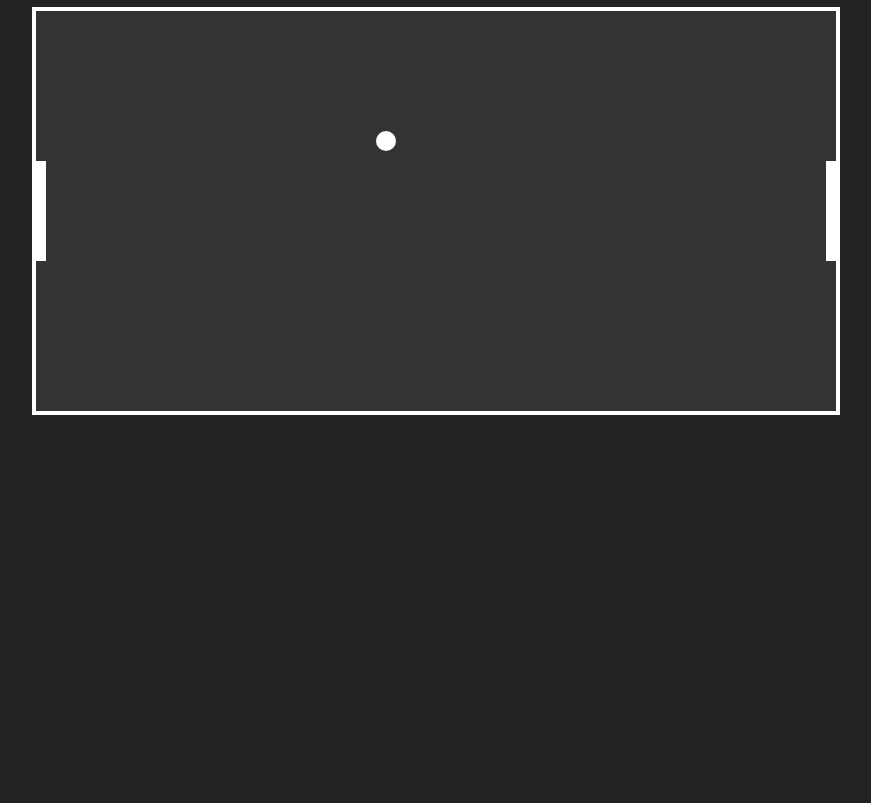
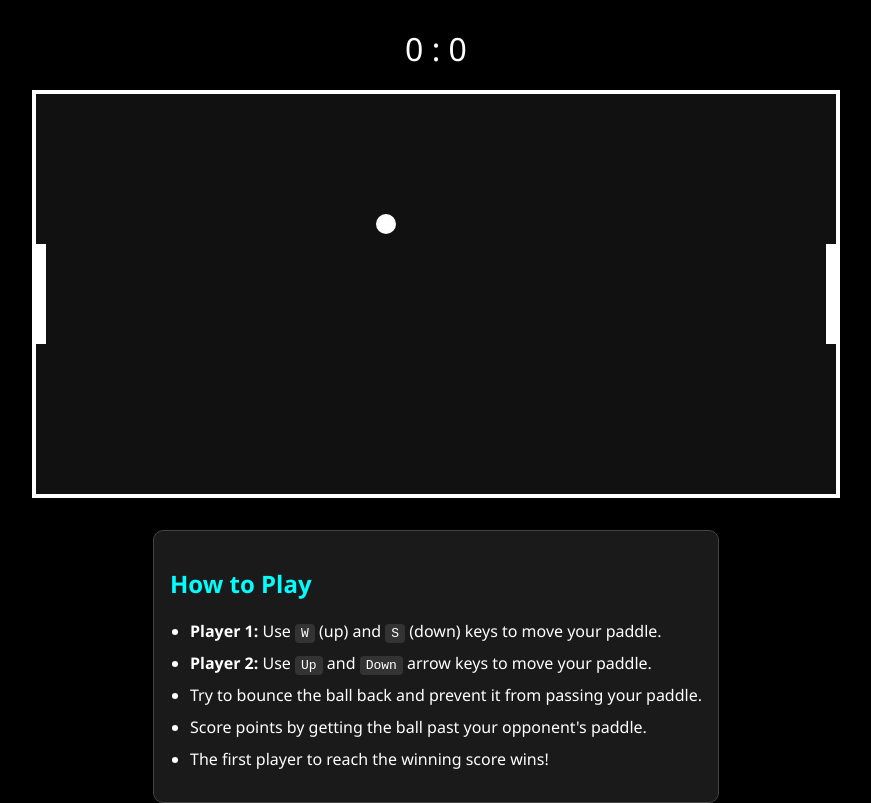
Before and after one commit to himanshu263/pong-game, a plain HTML site: page index.html in a window 1280 px wide. Shown: the part 120-923 px from the top of the page, without its empty margins (204-1075 px from the left). Before the commit the page ends 800 px from the top, so only its background shows below. Drawn offline with Linux system fonts and the light colour scheme.

Commit message:
Update index.html

```diff
--- a/index.html
+++ b/index.html
@@ -4,6 +4,63 @@
   <meta charset="UTF-8" />
   <title>Pong Game</title>
   <link rel="stylesheet" href="style.css" />
+  <style>
+    body {
+      margin: 0;
+      font-family: 'Segoe UI', sans-serif;
+      background: #000;
+      color: white;
+      text-align: center;
+      display: flex;
+      flex-direction: column;
+      align-items: center;
+    }
+
+    h1 {
+      margin-top: 30px;
+      font-size: 3rem;
+    }
+
+    .scoreboard {
+      font-size: 2rem;
+      margin: 20px 0;
+    }
+
+    canvas {
+      border: 4px solid white;
+      background: #111;
+    }
+
+    .info-box {
+      margin-top: 32px;
+      padding: 16px;
+      border: 1px solid #444;
+      background: #1a1a1a;
+      max-width: 600px;
+      text-align: left;
+      border-radius: 10px;
+    }
+
+    .info-box h2 {
+      color: #0ff;
+    }
+
+    ul {
+      padding-left: 20px;
+    }
+
+    li {
+      margin-bottom: 10px;
+    }
+
+    kbd {
+      background: #333;
+      padding: 2px 6px;
+      border-radius: 4px;
+      font-family: monospace;
+      color: #fff;
+    }
+  </style>
 </head>
 <body>
   <h1>Pong Game</h1>
@@ -11,6 +68,16 @@
     <span id="score-left">0</span> : <span id="score-right">0</span>
   </div>
   <canvas id="pongCanvas" width="800" height="400"></canvas>
+  <div class="info-box">
+    <h2>How to Play</h2>
+    <ul>
+      <li><strong>Player 1:</strong> Use <kbd>W</kbd> (up) and <kbd>S</kbd> (down) keys to move your paddle.</li>
+      <li><strong>Player 2:</strong> Use <kbd>Up</kbd> and <kbd>Down</kbd> arrow keys to move your paddle.</li>
+      <li>Try to bounce the ball back and prevent it from passing your paddle.</li>
+      <li>Score points by getting the ball past your opponent's paddle.</li>
+      <li>The first player to reach the winning score wins!</li>
+    </ul>
+  </div>
   <script src="script.js"></script>
 </body>
 </html>
```
